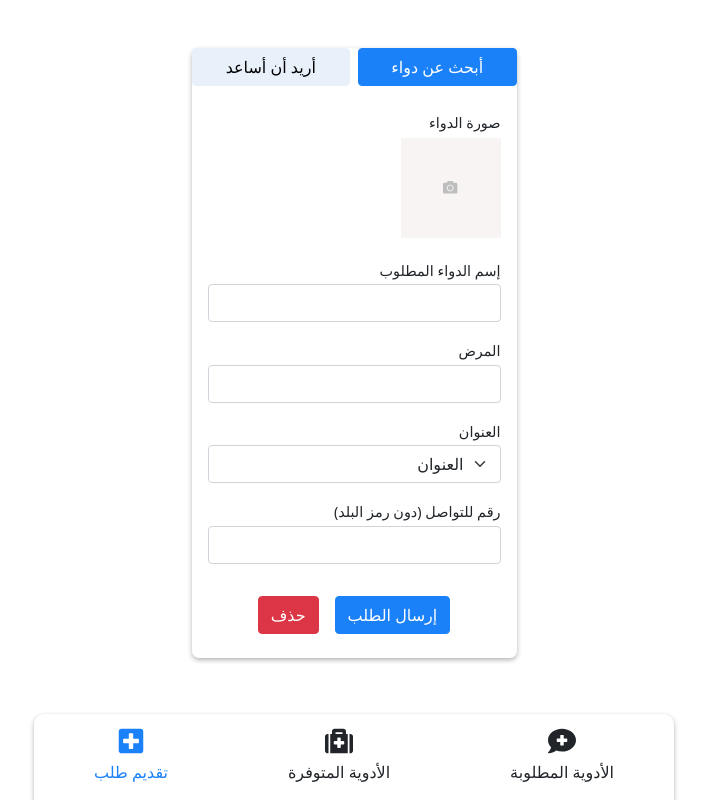
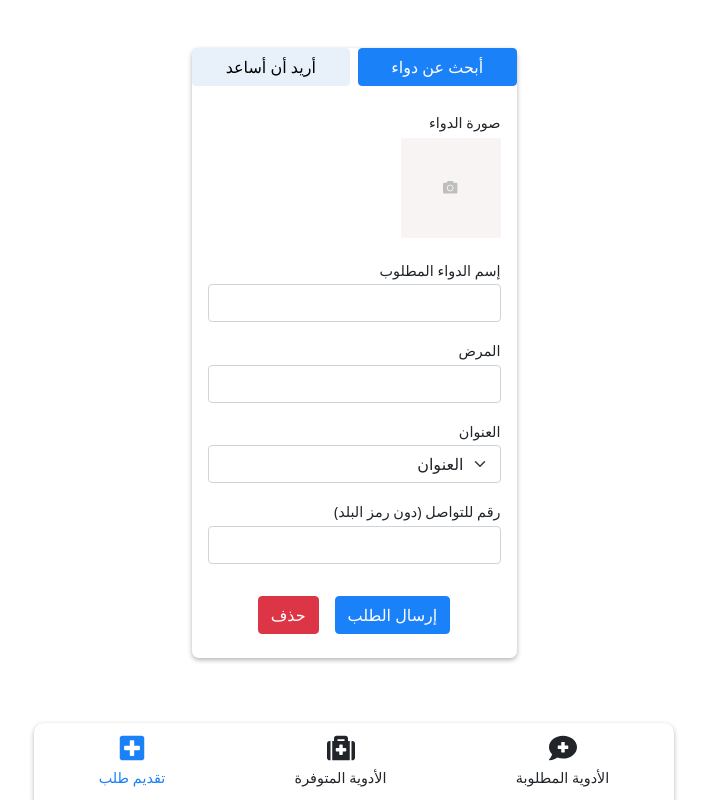
Before and after one commit to Hussein-Ali-Hassan/find-medicine, a Next.js app: page /add in a window 1280 px wide. Shown: the whole page, without its empty margins (286-993 px from the left). Built offline with nearby package versions, Linux system fonts and the light colour scheme.

Commit message:
decrease padding in navbar

```diff
--- a/styles/nav.scss
+++ b/styles/nav.scss
@@ -5,7 +5,7 @@
   justify-content: space-around;
   align-items: center;
   width: 100vw;
-  padding: 0.8rem 0 1rem;
+  padding: 0.7rem 0 0.7rem;
   z-index: 19;
   box-shadow: 0 2px 5px rgba(0, 0, 0, 0.3);
   background-color: #fff;
@@ -16,11 +16,11 @@
   flex-direction: column;
   justify-content: center;
   align-items: center;
-  font-size: 1rem;
+  font-size: 0.9rem;
   cursor: pointer;
   span {
     margin-top: 5px;
-    font-size: 1rem;
+    font-size: 0.9rem;
   }
 }
 
```
